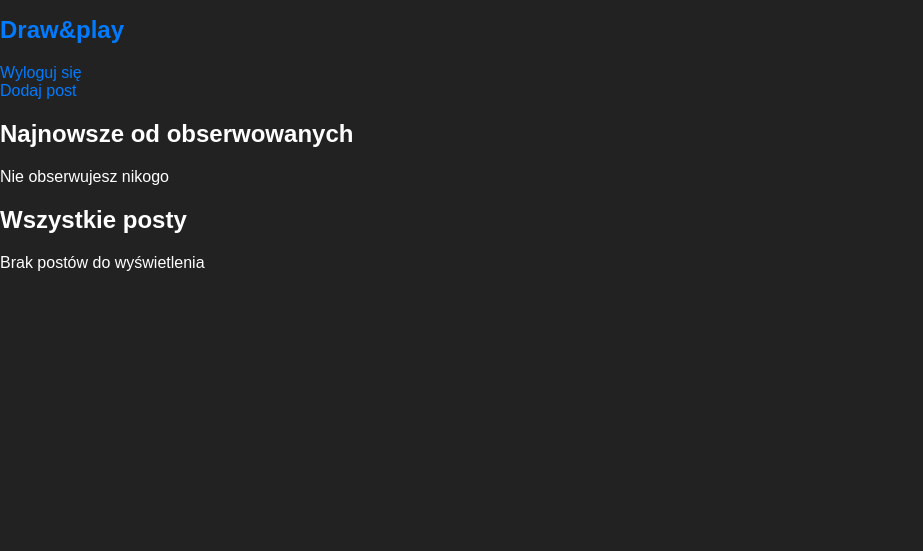
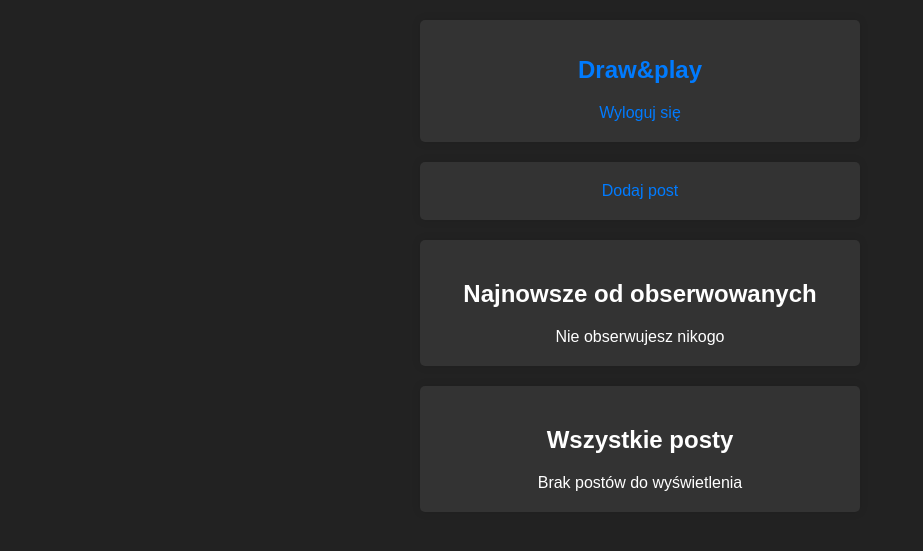
Before and after one commit to Jekbe/blog, a PHP site: page / in a window 1280 px wide. Shown: the top 551 px of the page, without its empty margins (0-923 px from the left). Run offline with PHP 8.4, Linux system fonts and the light colour scheme; the visitor is signed in with stand-in values (Sample User, id 1); data that the repository does not hold is empty.

Commit message:
index gotowy

```diff
--- a/Index.php
+++ b/Index.php
@@ -49,7 +49,7 @@
     <link rel="stylesheet" href="Style.css">
 </head>
 <body>
-    <header>
+    <header class="container">
         <h1>Draw&play</h1>
         <?php
 
@@ -57,7 +57,7 @@
         <a href="Logout.php" class="button">Wyloguj się</a>
     </header>
 
-    <section class="dodaj_post">
+    <section class="dodaj_post container">
         <?php
             $artysta = $_SESSION["artist"];
             if ($artysta){
@@ -66,7 +66,7 @@
         ?>
     </section>
 
-    <section class="latest-posts">
+    <section class="latest-posts container">
         <h2>Najnowsze od obserwowanych</h2>
         <?php
             $user = $_SESSION["id"];
@@ -92,7 +92,7 @@
         ?>
     </section>
 
-    <section class="all-posts">
+    <section class="all-posts container">
         <h2>Wszystkie posty</h2>
         <?php
             $sql_all_posty = "SELECT * FROM Posty";
--- a/Style.css
+++ b/Style.css
@@ -9,7 +9,7 @@ body {
 .container {
     background-color: #333;
     max-width: 400px;
-    margin: 0 auto;
+    margin: 20px auto;
     padding: 20px;
     box-shadow: 0 0 10px rgba(0, 0, 0, 0.1);
     border-radius: 5px;
```
